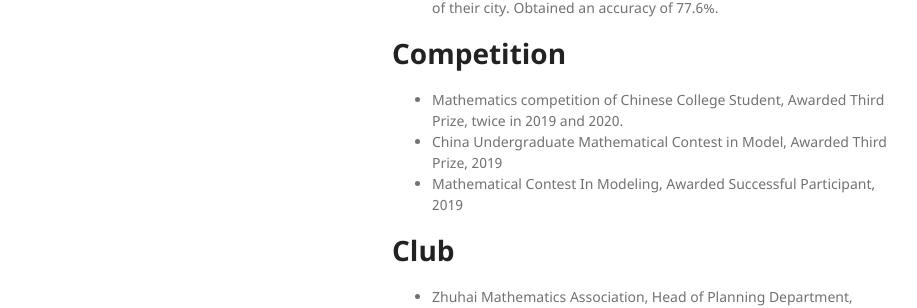
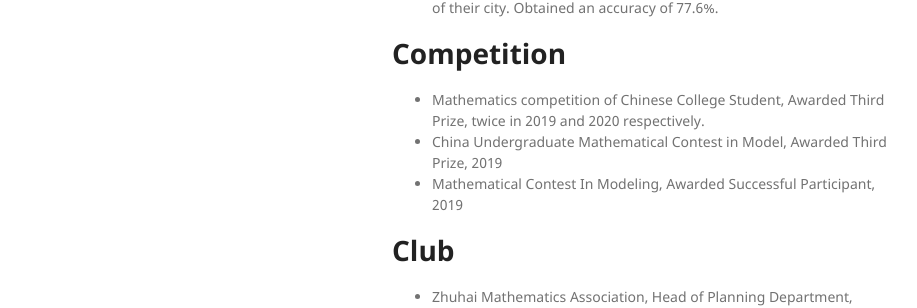
Before and after one commit to WeitaiKang/WeitaiKang.github.io, a Jekyll site: the page built from index.md, in a window 1280 px wide and 900 px high, scrolled down 1281 px. Shown: the part 461-769 px from the top of the window, without its empty margins (178-1095 px from the left). Built offline with Jekyll 4.4.1, drawn with Linux system fonts in a browser that asks for light colours; our own code applies the rules of GitHub Pages for plain Markdown files.

Commit message:
Update index.md

```diff
--- a/index.md
+++ b/index.md
@@ -61,7 +61,7 @@ adjustments to maximize returns.
 status of their city. Obtained an accuracy of 77.6%.
 
 # Competition
-* Mathematics competition of Chinese College Student, Awarded Third Prize, twice in 2019 and 2020.
+* Mathematics competition of Chinese College Student, Awarded Third Prize, twice in 2019 and 2020 respectively.
 * China Undergraduate Mathematical Contest in Model, Awarded Third Prize, 2019
 * Mathematical Contest In Modeling, Awarded Successful Participant, 2019
 
```
